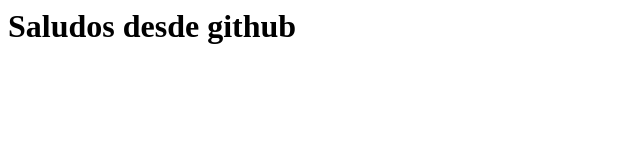
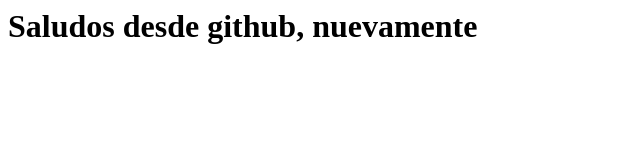
Before and after one commit to felincubus/azf-pba-webapp, a plain HTML site: page index.html in a window 1280 px wide. Shown: the whole page, without its empty margins (0-640 px from the left). Drawn offline with Linux system fonts and the light colour scheme.

Commit message:
Update index.html

```diff
--- a/index.html
+++ b/index.html
@@ -3,6 +3,6 @@
 <title>Hola desde github</title>
 </head>
 <body>
-<h1>Saludos desde github</h1>
+<h1>Saludos desde github, nuevamente</h1>
 </body>
 </html>
```
